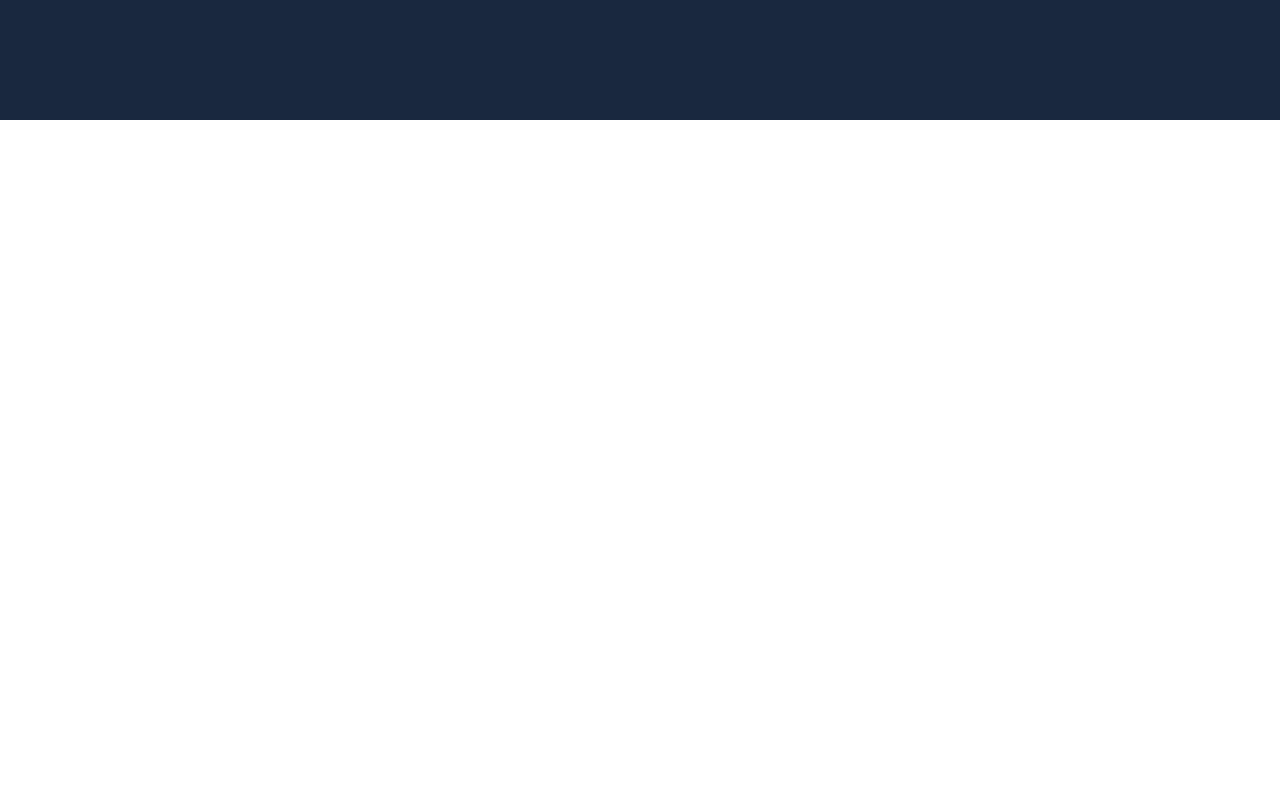
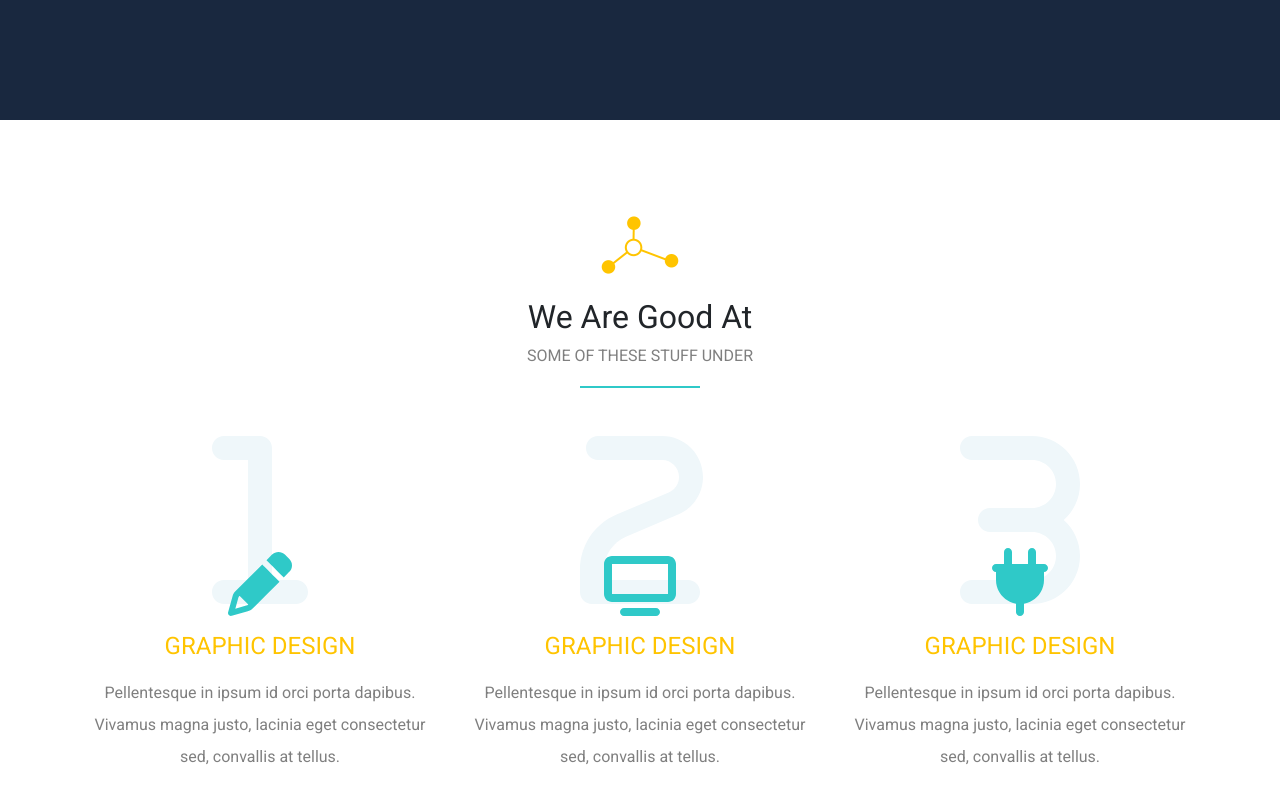
Before and after one commit to No0ne003/Bootstrap-Project, a plain HTML site: page index.html in a window 1280 px wide. Shown: the part 680-1482 px from the top of the page. Drawn offline with Linux system fonts and the light colour scheme.

Commit message:
Adding Features Section

```diff
--- a/css/bondi.css
+++ b/css/bondi.css
@@ -4,11 +4,11 @@
   --red-color: #ff3150;
   --second-red-color: #ed2c49;
   --yellow-color: #ffc400;
+  --section-color: #eff7fa;
 }
 
 body {
   font-family: "Roboto", sans-serif;
-  height: 9000px;
 }
 .main-btn {
   background-color: var(--red-color);
@@ -18,6 +18,16 @@ body {
 .main-btn:hover {
   background-color: var(--second-red-color);
   color: var(--yellow-color);
+}
+.main-title::after {
+  content: "";
+  width: 120px;
+  height: 2px;
+  background-color: var(--green-color);
+  position: absolute;
+  bottom: -20px;
+  left: 50%;
+  transform: translateX(-50%);
 }
 /* Start Navbar */
 .navbar {
@@ -55,3 +65,23 @@ body {
   min-height: calc(100vh - 72px);
 }
 /* End Landing */
+/* Start Features */
+.features .icon-holder {
+  height: 200px;
+}
+.features .icon-holder svg {
+  left: 50%;
+  transform: translateX(-50%);
+}
+.features .icon-holder .number {
+  font-size: 12rem;
+  color: var(--section-color);
+}
+.features .icon-holder .icon {
+  color: var(--green-color);
+  font-size: 4rem;
+}
+.features .feat h4 {
+  color: var(--yellow-color);
+}
+/* End Features */
--- a/index.html
+++ b/index.html
@@ -20,7 +20,7 @@
   </head>
   <body>
     <!-- Start Navbar -->
-    <nav class="navbar navbar-expand-lg">
+    <nav class="navbar navbar-expand-lg sticky-top">
       <div class="container">
         <a class="navbar-brand" href="#">
           <img src="imgs/logo.png" alt="" />
@@ -68,11 +68,65 @@
     <div class="landing d-flex justify-content-center align-items-center">
       <div class="text-center text-light">
         <h1>Taste the Creativity</h1>
-        <p class="fs-6 text-white-50 mb-5">We make awesome graphic and web design</p>
+        <p class="fs-6 text-white-50 mb-5">
+          We make awesome graphic and web design
+        </p>
         <a class="btn rounded-pill main-btn" href="#">Get Starter</a>
       </div>
     </div>
     <!-- End Landing -->
+    <!-- Start Features -->
+    <div class="features text-center pt-5 pb-5">
+      <div class="container">
+        <div class="main-title mt-5 mb-5 position-relative">
+          <img class="mb-4" src="imgs/title.png" alt="" />
+          <h2>We Are Good At</h2>
+          <p class="text-black-50 text-uppercase">SOME OF THESE STUFF UNDER</p>
+        </div>
+        <div class="row">
+          <div class="col-md-6 col-lg-4">
+            <div class="feat">
+              <div class="icon-holder position-relative">
+                <i class="fa-solid fa-1 position-absolute bottom-0 number"></i>
+                <i class="fa-solid fa-pencil position-absolute bottom-0 icon"></i>
+              </div>
+              <h4 class="mb-3 mt-3 text-uppercase">Graphic Design</h4>
+              <p class="text-black-50 lh-lg">
+                Pellentesque in ipsum id orci porta dapibus. Vivamus magna
+                justo, lacinia eget consectetur sed, convallis at tellus.
+              </p>
+            </div>
+          </div>
+          <div class="col-md-6 col-lg-4">
+            <div class="feat">
+              <div class="icon-holder position-relative">
+                <i class="fa-solid fa-2 position-absolute bottom-0 number"></i>
+                <i class="fa-solid fa-tv position-absolute bottom-0 icon"></i>
+              </div>
+              <h4 class="mb-3 mt-3 text-uppercase">Graphic Design</h4>
+              <p class="text-black-50 lh-lg">
+                Pellentesque in ipsum id orci porta dapibus. Vivamus magna
+                justo, lacinia eget consectetur sed, convallis at tellus.
+              </p>
+            </div>
+          </div>
+          <div class="col-md-6 col-lg-4">
+            <div class="feat">
+              <div class="icon-holder position-relative">
+                <i class="fa-solid fa-3 position-absolute bottom-0 number"></i>
+                <i class="fa-solid fa-plug position-absolute bottom-0 icon"></i>
+              </div>
+              <h4 class="mb-3 mt-3 text-uppercase">Graphic Design</h4>
+              <p class="text-black-50 lh-lg">
+                Pellentesque in ipsum id orci porta dapibus. Vivamus magna
+                justo, lacinia eget consectetur sed, convallis at tellus.
+              </p>
+            </div>
+          </div>
+        </div>
+      </div>
+    </div>
+    <!-- End Features -->
     <!-- Bootstrap -->
     <script src="js/bootstrap.bundle.min.js"></script>
     <!-- FontAesome -->
```
Also changed, not shown: imgs/title.png (added).
